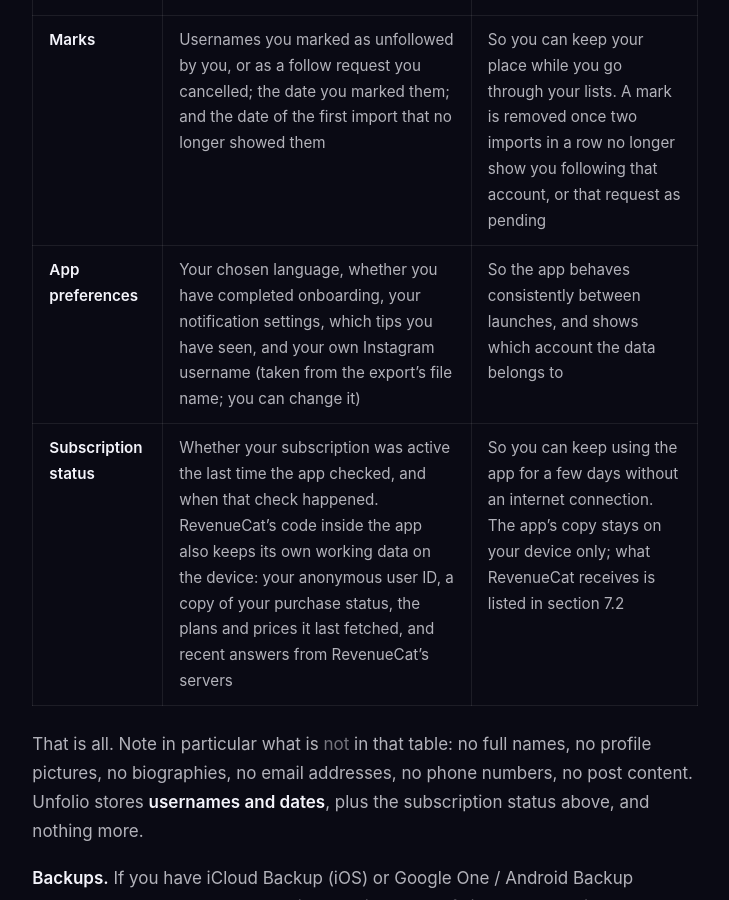
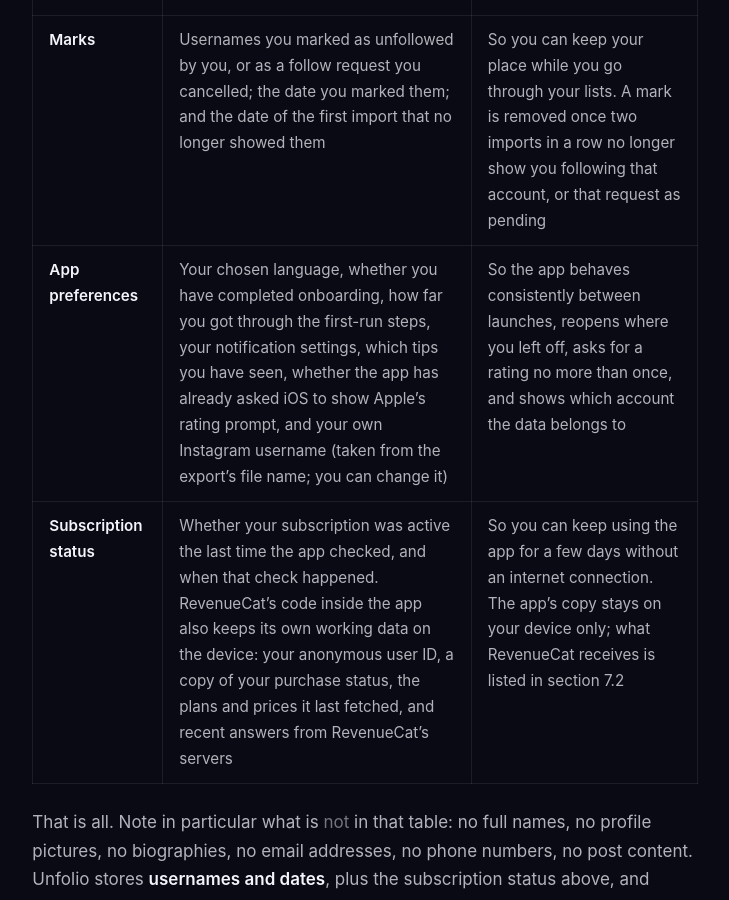
Before and after one commit to AfekHas7/unfolio-legal, a Jekyll site: the page built from privacy-policy-en.md, in a window 1280 px wide and 900 px high, scrolled down 3697 px. Shown: the whole window, without its empty margins (275-1004 px from the left). Built offline with Jekyll 4.4.1, drawn with Linux system fonts in a browser that asks for light colours; some of the changed text lies outside the part shown.

Commit message:
docs: sync privacy policy (first-run step, rating prompt)
Co-Authored-By: Claude Opus 5.5 <noreply@anthropic.com>

```diff
--- a/privacy-policy-en.md
+++ b/privacy-policy-en.md
@@ -83,7 +83,7 @@ The complete list of what is stored is:
 | **Snapshots** | A random identifier; the date and time of the import; the date in the export's file name; the usernames who follow you and the usernames you follow, each with the date Instagram recorded for the follow; the usernames you sent a follow request to that is still pending, each with the date Instagram recorded for the request; and the usernames you have blocked | So you can compare imports over time and see who unfollowed you since last time, without listing people you blocked; see which requests are still pending; and see how long you and a mutual have followed each other |
 | **Hidden accounts** | Usernames you have chosen to hide, and the date you hid them | So hidden accounts stay hidden across future imports |
 | **Marks** | Usernames you marked as unfollowed by you, or as a follow request you cancelled; the date you marked them; and the date of the first import that no longer showed them | So you can keep your place while you go through your lists. A mark is removed once two imports in a row no longer show you following that account, or that request as pending |
-| **App preferences** | Your chosen language, whether you have completed onboarding, your notification settings, which tips you have seen, and your own Instagram username (taken from the export's file name; you can change it) | So the app behaves consistently between launches, and shows which account the data belongs to |
+| **App preferences** | Your chosen language, whether you have completed onboarding, how far you got through the first-run steps, your notification settings, which tips you have seen, whether the app has already asked iOS to show Apple's rating prompt, and your own Instagram username (taken from the export's file name; you can change it) | So the app behaves consistently between launches, reopens where you left off, asks for a rating no more than once, and shows which account the data belongs to |
 | **Subscription status** | Whether your subscription was active the last time the app checked, and when that check happened. RevenueCat's code inside the app also keeps its own working data on the device: your anonymous user ID, a copy of your purchase status, the plans and prices it last fetched, and recent answers from RevenueCat's servers | So you can keep using the app for a few days without an internet connection. The app's copy stays on your device only; what RevenueCat receives is listed in section 7.2 |
 
 That is all. Note in particular what is *not* in that table: no full names, no profile pictures, no biographies, no email addresses, no phone numbers, no post content. Unfolio stores **usernames and dates**, plus the subscription status above, and nothing more.
@@ -131,6 +131,8 @@ Unfolio uses as few third-party services as it is possible to use and still sell
 Subscriptions and purchases are handled entirely by the **Apple App Store** or **Google Play**, depending on where you downloaded the app. They are the merchant of record for your purchase.
 
 This means Apple or Google — not us — processes your payment. **We never see and never receive your credit card number, bank details, billing address, or Apple/Google account credentials.** What we can see, through the reporting tools they provide, is aggregate and anonymised sales information: how many subscriptions were sold in a country, and the resulting revenue.
+
+**Rating prompt.** Once, after your second import, the app may ask iOS to show Apple's standard App Store rating prompt. iOS decides whether it appears. If you rate or review, that goes to Apple under Apple's terms; the app is not told whether the prompt appeared or what you chose.
 
 - [Apple Privacy Policy](https://www.apple.com/legal/privacy/)
 - [Google Privacy Policy](https://policies.google.com/privacy)
```
Also changed, not shown: other parts of privacy-policy-en.md (+1 -1 lines), privacy-policy-he.md (+4 -2 lines).
